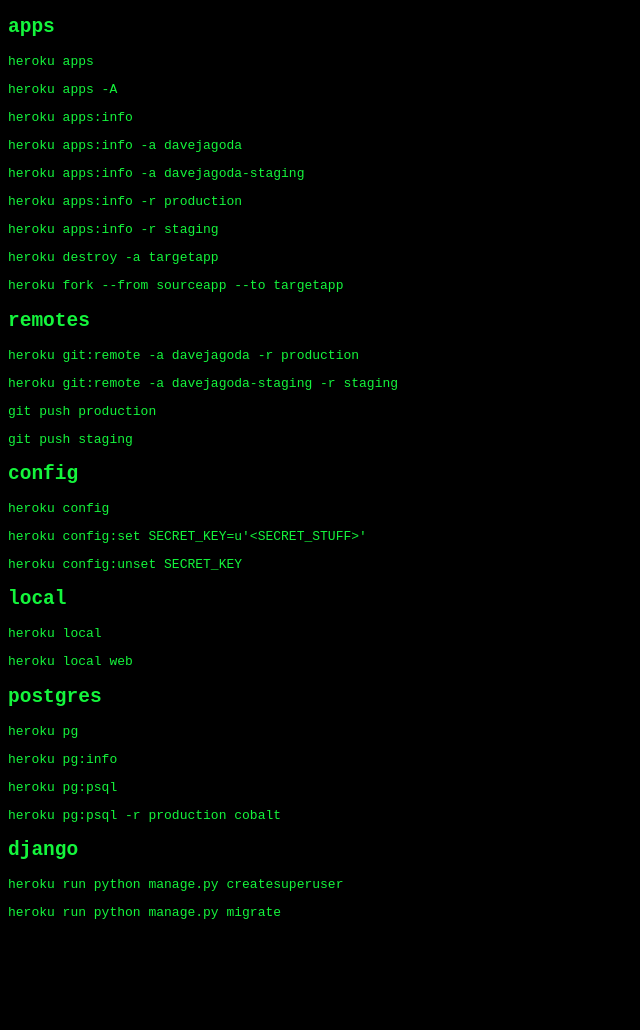
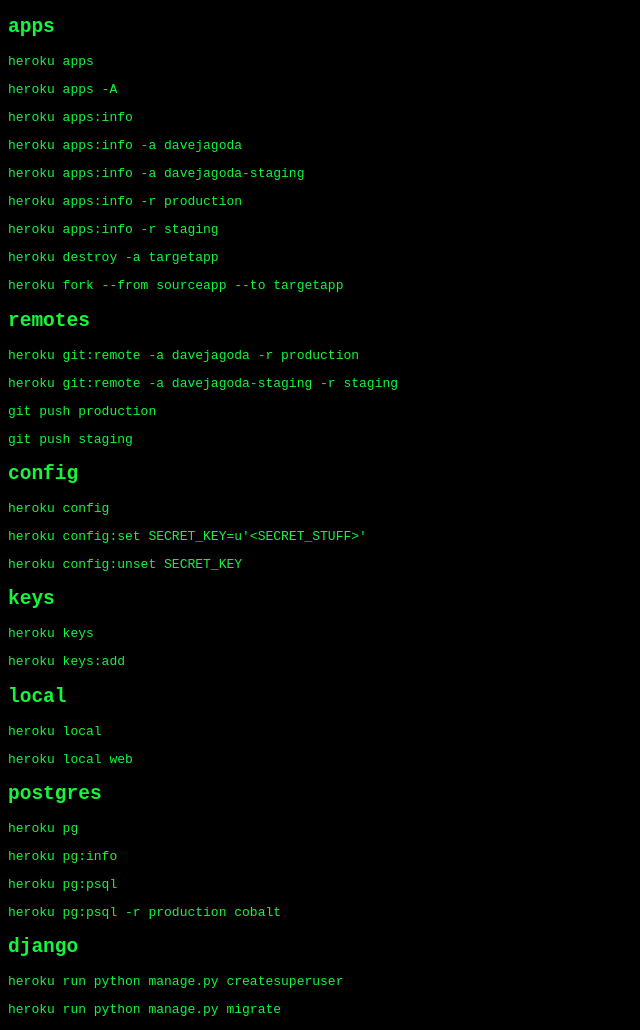
Before and after one commit to davejagoda/davejagoda.github.io, a Jekyll site: the page built from useful/useful_heroku_commands.md, in a window 1280 px wide. Shown: the whole page, without its empty margins (0-640 px from the left). Built offline with Jekyll 4.4.1, drawn with Linux system fonts in a browser that asks for light colours; before the commit the page ends 933 px from its top, so only the background shows below that.

Commit message:
Add heroku keys commands

```diff
--- a/useful/useful_heroku_commands.md
+++ b/useful/useful_heroku_commands.md
@@ -44,6 +44,13 @@
 
 `heroku config:unset SECRET_KEY`
 
+keys
+----
+
+`heroku keys`
+
+`heroku keys:add`
+
 local
 -----
 
```
